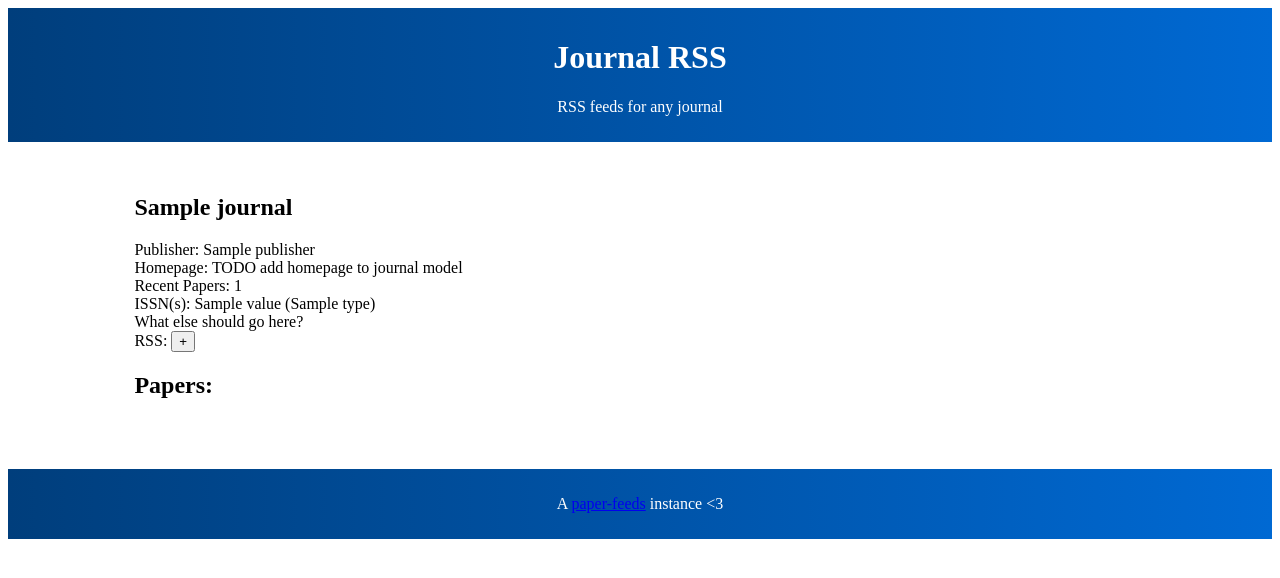
After one commit to sneakers-the-rat/paper-feeds, a FastAPI app: template src/templates/pages/journal.html in a window 1280 px wide. The commit adds this page. Shown: the top 578 px of the page. Run offline with FastAPI, Linux system fonts and the light colour scheme; the template is opened without the code that fills it: most values are stand-ins (such as "Sample title", 1, 10 or a date in 2020); data that the repository does not hold is empty.

Commit message:
pages for individual journals

```diff
--- a/src/paper_feeds/app.py
+++ b/src/paper_feeds/app.py
@@ -3,20 +3,18 @@ from pathlib import Path
 from typing import Annotated
 from datetime import datetime
 
-from fastapi import Depends, FastAPI, Request, Form, BackgroundTasks
+from fastapi import Depends, FastAPI, Request, Form, BackgroundTasks, Query
 from fastapi.responses import HTMLResponse, JSONResponse
 from fastapi.staticfiles import StaticFiles
 from fastapi.templating import Jinja2Templates
 
-from sqlmodel import select
-
-# from sqlalchemy.orm import Session
+from sqlmodel import select, desc
 from sqlmodel import Session
 
 from paper_feeds.config import Config
 from paper_feeds.db import create_tables, get_engine, get_session
 from paper_feeds.services import crossref
-from paper_feeds.models import api
+from paper_feeds.models.paper import PaperRead
 from paper_feeds.models.rss import PaperRSSFeed
 from paper_feeds import models
 
@@ -57,6 +55,23 @@ async def search(request: Request, search: Annotated[str, Form()]):
             'journals': results
         })
 
+@app.get('/journals/{issn}')
+async def journal_page(request: Request, issn:str):
+    journal = crossref.load_journal(issn)
+
+    # TODO: Trigger background task to update papers in journal here
+
+    return templates.TemplateResponse(
+        'pages/journal.html',
+        {
+            'request': request,
+            'feed_id': issn,
+            'journal': journal
+        }
+    )
+    pass
+
+
 @app.post('/journals/{issn}/feed')
 async def make_feed(
         feed_id: Annotated[str, Form()],
@@ -96,3 +111,42 @@ async def make_feed(
 async def paper_feeds(issn: str) -> RSSResponse:
     feed = PaperRSSFeed.from_issn(issn)
     return RSSResponse(feed)
+
+
+@app.get(
+    '/journals/{issn}/papers',
+    response_model=list[PaperRead],
+    responses= {
+        200: {
+            "description": "List of papers for given journal",
+            "content": {
+                "application/json": {},
+                "text/html": {}
+            }
+        }
+    },
+         )
+async def journal_papers(request: Request, issn: str, rows:int = Query(default=40, le=200), offset:int = 0):
+    engine = get_engine()
+    with Session(engine) as session:
+        # get journal
+        journal = crossref.load_journal(issn)
+        # get papers
+        paper_statement = select(models.Paper
+             ).join(models.Journal
+             ).where(models.Paper.journal_id == journal.id
+             ).order_by(desc(models.Paper.published)
+             ).offset(offset
+             ).limit(rows)
+        papers = session.exec(paper_statement).all()
+
+    if request.headers.get('content-type',False) == 'application/json':
+        return papers
+    else:
+        return templates.TemplateResponse(
+            'partials/paper-list.html',
+            {
+                'request': request,
+                'papers':papers
+            }
+        )
--- a/src/paper_feeds/models/rss.py
+++ b/src/paper_feeds/models/rss.py
@@ -52,7 +52,7 @@ class PaperRSSFeed(RSSFeed):
             # get papers
             paper_statement = select(Paper).join(Journal
                  ).where(Paper.journal_id == journal.id
-                 ).order_by(desc(Paper.created)
+                 ).order_by(desc(Paper.published)
                  ).limit(limit)
             papers = session.exec(paper_statement).all()
 
--- a/src/static/css/style.css
+++ b/src/static/css/style.css
@@ -2,6 +2,10 @@
 @import 'footer.css';
 @import 'search.css';
 @import 'tables.css';
+
+:root {
+    --color-highlight: #f0f6ff;
+}
 
 .container {
     padding: 2em;
--- a/src/static/css/tables.css
+++ b/src/static/css/tables.css
@@ -25,3 +25,30 @@
   }
 
   /* ------------- Tables end ------------- */
+
+.paper-list summary, .paper-list details p {
+    padding: 1em;
+}
+
+.paper-list details {
+    border-radius: 3px;
+    border: 1px solid gray;
+    cursor: pointer;
+    display: inline-block;
+    margin-bottom: 0.2em;
+    width: 100%;
+
+    transition: 0.2s background ease-out;
+}
+
+.paper-list details:hover, .paper-list summary:focus {
+    background: var(--color-highlight);
+}
+
+.paper-list h3 {
+    display: inline;
+}
+
+.paper-list details::marker {
+    height: 100%;
+}
--- /dev/null
+++ b/src/templates/pages/journal.html
@@ -0,0 +1,53 @@
+{% extends "shared/default.html" %}
+{% from 'partials/make-feed-button.html' import make_feed_button %}
+
+{% block content %}
+<!-- Place page content within "content" block -->
+    <h2 class="journal-title">{{ journal.title }}</h2>
+    <div class="journal-metadata">
+        <div class="metadata-item">
+            <span class="metadata-key">Publisher:</span>
+            <span class="metadata-value">{{ journal.publisher }}</span>
+        </div>
+        <div class="metadata-item">
+            <span class="metadata-key">Homepage:</span>
+            <span class="metadata-value">TODO add homepage to journal model</span>
+        </div>
+        <div class="metadata-item">
+            <span class="metadata-key">Recent Papers:</span>
+            <span class="metadata-value">{{ journal.recent_paper_count }}</span>
+        </div>
+        {% if journal.issn %}
+        <div class="metadata-item">
+            <span class="metadata-key">ISSN(s):</span>
+            {% for issn in journal.issn %}
+            <span class="metadata-value">{{ issn.value }} ({{ issn.type }})</span>
+            {% endfor %}
+        </div>
+        {% endif %}
+        <div class="metadata-item">
+            <span class="metadata-key">What else</span>
+            <span class="metadata-value">should go here?</span>
+        </div>
+    </div>
+
+    <div class="journal-feeds">
+        <div class="journal-feed-container">
+        <span class="journal-feed-type">RSS:</span>
+        {% if journal.feed %}
+            {% with feed_type="journals", feed_id=feed_id %}
+            {% include 'partials/rss-button.html' %}
+            {% endwith %}
+        {% else %}
+            {{ make_feed_button("journals", journal.issn[0].value) }}
+        {% endif %}
+        </div>
+    </div>
+
+    <div class="paper-list-container">
+        <h2>Papers:</h2>
+        {% with feed_type="journals", feed_id=feed_id %}
+        {% include "partials/paper-list-preload.html" %}
+        {% endwith %}
+    </div>
+{% endblock %}
--- /dev/null
+++ b/src/templates/partials/paper-list-preload.html
@@ -0,0 +1,11 @@
+<div class="paper-list">
+    <div
+        hx-get="/{{ feed_type }}/{{ feed_id }}/papers"
+        hx-trigger="load"
+    >
+        <span class="htmx-indicator search-indicator" id="paper-list-{{ feed_type }}-{{ feed_id }}-indicator">
+            <span>Loading papers...</span>
+            <img src="/static/img/rings.svg"/>
+        </span>
+    </div>
+</div>
```
Also changed, not shown: src/templates/partials/paper-item.html (added, +25 -0 lines), src/templates/partials/paper-list.html (added, +8 -0 lines).
